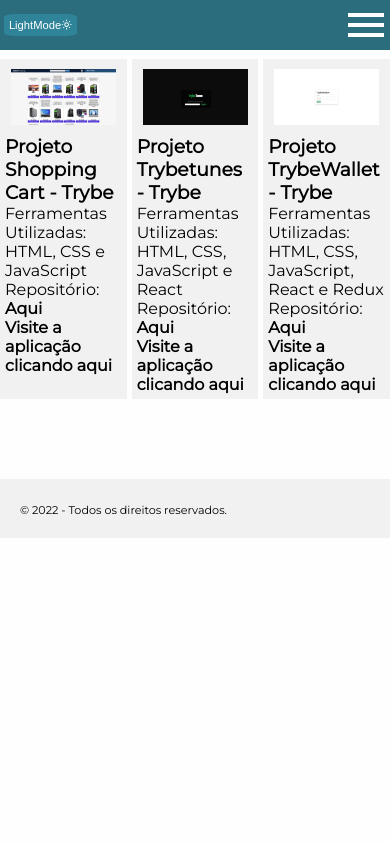
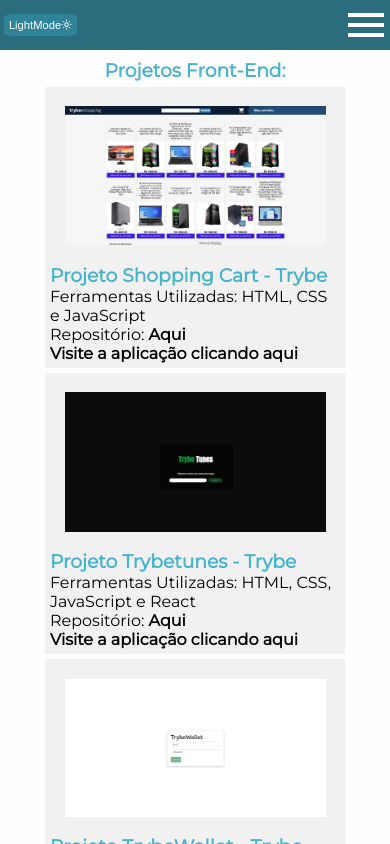
Before and after one commit to hgo19/hgo19.github.io, a React (Create React App) app: page /projetos in a window 390 px wide. Shown: the top 844 px of the page. Built offline with nearby package versions, Linux system fonts and the light colour scheme.

Commit message:
css projetos frontend alterado versão mobile

```diff
--- a/src/components/FrontEndProjects/index.jsx
+++ b/src/components/FrontEndProjects/index.jsx
@@ -11,6 +11,7 @@
 export default function FrontEndProjects() {
   return (
     <ProjectsContainerStyled>
+      <h3>Projetos Front-End:</h3>
       {projects.map(({
         name, img, techs, repositorio, url,
       }) => (
--- a/src/components/FrontEndProjects/styles.js
+++ b/src/components/FrontEndProjects/styles.js
@@ -4,6 +4,15 @@
   display: flex;
   gap: 5px;
   justify-content: center;
+
+  h3 {
+    color: ${({theme}) => theme.titleColor};
+  }
+
+  @media (max-width : 900px) {
+    align-items: center;
+    flex-direction: column;
+  }
 `;
 
 export const ProjectsCardStyled = styled.div`
```
